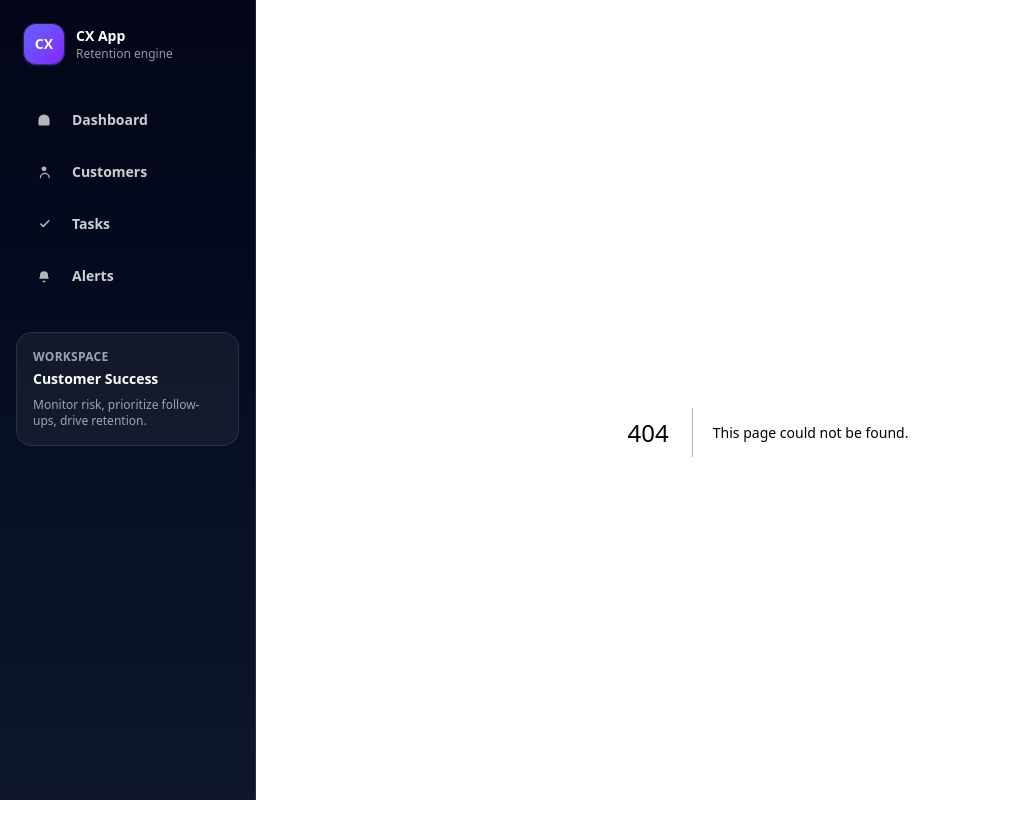
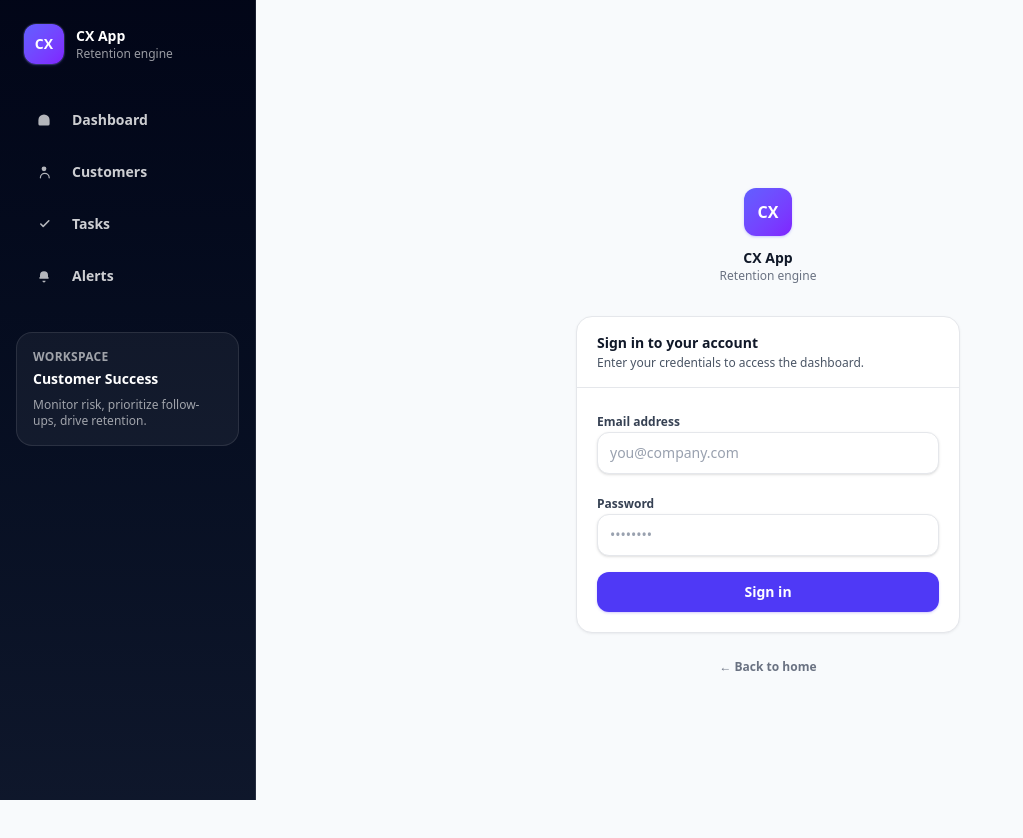
Before and after one commit to rpm6105-cmd/cx-retention-engine, a Next.js app: page /login in a window 1280 px wide. Before the commit this address had no page. Shown: the top 838 px of the page, without its empty margins (0-1023 px from the left). Built offline with nearby package versions, Linux system fonts and the light colour scheme.

Commit message:
Create page.tsx

```diff
--- /dev/null
+++ b/app/login/page.tsx
@@ -0,0 +1,127 @@
+"use client";
+
+import Link from "next/link";
+import { useState } from "react";
+import { useRouter } from "next/navigation";
+
+export default function LoginPage() {
+  const router = useRouter();
+  const [email, setEmail] = useState("");
+  const [password, setPassword] = useState("");
+  const [error, setError] = useState("");
+  const [loading, setLoading] = useState(false);
+
+  function handleSubmit(e: React.FormEvent) {
+    e.preventDefault();
+    setError("");
+
+    if (!email || !password) {
+      setError("Please enter your email and password.");
+      return;
+    }
+
+    setLoading(true);
+    // Simulate a short delay then redirect to dashboard (no real auth)
+    setTimeout(() => {
+      setLoading(false);
+      router.push("/dashboard");
+    }, 800);
+  }
+
+  return (
+    <div className="flex min-h-screen items-center justify-center bg-[var(--background)] px-4 py-12">
+      <div className="w-full max-w-sm">
+        {/* Logo */}
+        <div className="flex flex-col items-center gap-3">
+          <div className="grid h-12 w-12 place-items-center rounded-xl bg-gradient-to-br from-indigo-500 to-violet-600 text-white shadow-sm shadow-indigo-500/30 ring-1 ring-white/10">
+            <span className="text-base font-extrabold">CX</span>
+          </div>
+          <div className="text-center">
+            <div className="text-sm font-semibold text-gray-900 dark:text-white">CX App</div>
+            <div className="text-xs text-gray-500 dark:text-white/60">Retention engine</div>
+          </div>
+        </div>
+
+        {/* Card */}
+        <div className="mt-8 rounded-2xl border border-gray-200 bg-white shadow-sm shadow-slate-900/5 dark:border-white/10 dark:bg-white/5">
+          <div className="border-b border-gray-200 px-5 py-4 dark:border-white/10">
+            <div className="text-sm font-semibold text-gray-900 dark:text-white">Sign in to your account</div>
+            <div className="mt-0.5 text-xs text-gray-600 dark:text-white/60">
+              Enter your credentials to access the dashboard.
+            </div>
+          </div>
+
+          <form onSubmit={handleSubmit} className="space-y-4 p-5">
+            {/* Email */}
+            <div className="space-y-1.5">
+              <label htmlFor="email" className="text-xs font-semibold text-gray-700 dark:text-white/70">
+                Email address
+              </label>
+              <input
+                id="email"
+                type="email"
+                autoComplete="email"
+                placeholder="you@company.com"
+                value={email}
+                onChange={(e) => setEmail(e.target.value)}
+                className="w-full rounded-xl border border-gray-200 bg-white px-3 py-2.5 text-sm text-gray-900 shadow-sm outline-none placeholder:text-gray-400 focus:border-gray-300 focus:outline-none focus:ring-4 focus:ring-indigo-600/15 dark:border-white/10 dark:bg-white/5 dark:text-white dark:placeholder:text-white/30 dark:focus:border-white/20"
+              />
+            </div>
+
+            {/* Password */}
+            <div className="space-y-1.5">
+              <label htmlFor="password" className="text-xs font-semibold text-gray-700 dark:text-white/70">
+                Password
+              </label>
+              <input
+                id="password"
+                type="password"
+                autoComplete="current-password"
+                placeholder="••••••••"
+                value={password}
+                onChange={(e) => setPassword(e.target.value)}
+                className="w-full rounded-xl border border-gray-200 bg-white px-3 py-2.5 text-sm text-gray-900 shadow-sm outline-none placeholder:text-gray-400 focus:border-gray-300 focus:outline-none focus:ring-4 focus:ring-indigo-600/15 dark:border-white/10 dark:bg-white/5 dark:text-white dark:placeholder:text-white/30 dark:focus:border-white/20"
+              />
+            </div>
+
+            {/* Error */}
+            {error && (
+              <div className="rounded-xl border border-rose-200 bg-rose-50 px-3 py-2.5 text-xs font-semibold text-rose-700 dark:border-rose-500/30 dark:bg-rose-500/10 dark:text-rose-400">
+                {error}
+              </div>
+            )}
+
+            {/* Submit */}
+            <button
+              type="submit"
+              disabled={loading}
+              className="inline-flex w-full items-center justify-center gap-2 rounded-xl bg-indigo-600 px-4 py-2.5 text-sm font-semibold text-white shadow-sm shadow-indigo-600/20 transition hover:bg-indigo-700 focus:outline-none focus:ring-4 focus:ring-indigo-600/20 disabled:opacity-60"
+            >
+              {loading ? (
+                <>
+                  <svg className="h-4 w-4 animate-spin" viewBox="0 0 24 24" fill="none" aria-hidden="true">
+                    <circle className="opacity-25" cx="12" cy="12" r="10" stroke="currentColor" strokeWidth="4" />
+                    <path className="opacity-75" fill="currentColor" d="M4 12a8 8 0 0 1 8-8v4a4 4 0 0 0-4 4H4Z" />
+                  </svg>
+                  Signing in…
+                </>
+              ) : (
+                "Sign in"
+              )}
+            </button>
+          </form>
+        </div>
+
+        {/* Back to landing */}
+        <div className="mt-5 text-center">
+          <Link
+            href="/"
+            className="text-xs font-semibold text-gray-500 transition hover:text-gray-900 dark:text-white/40 dark:hover:text-white"
+          >
+            ← Back to home
+          </Link>
+        </div>
+      </div>
+    </div>
+  );
+}
```
